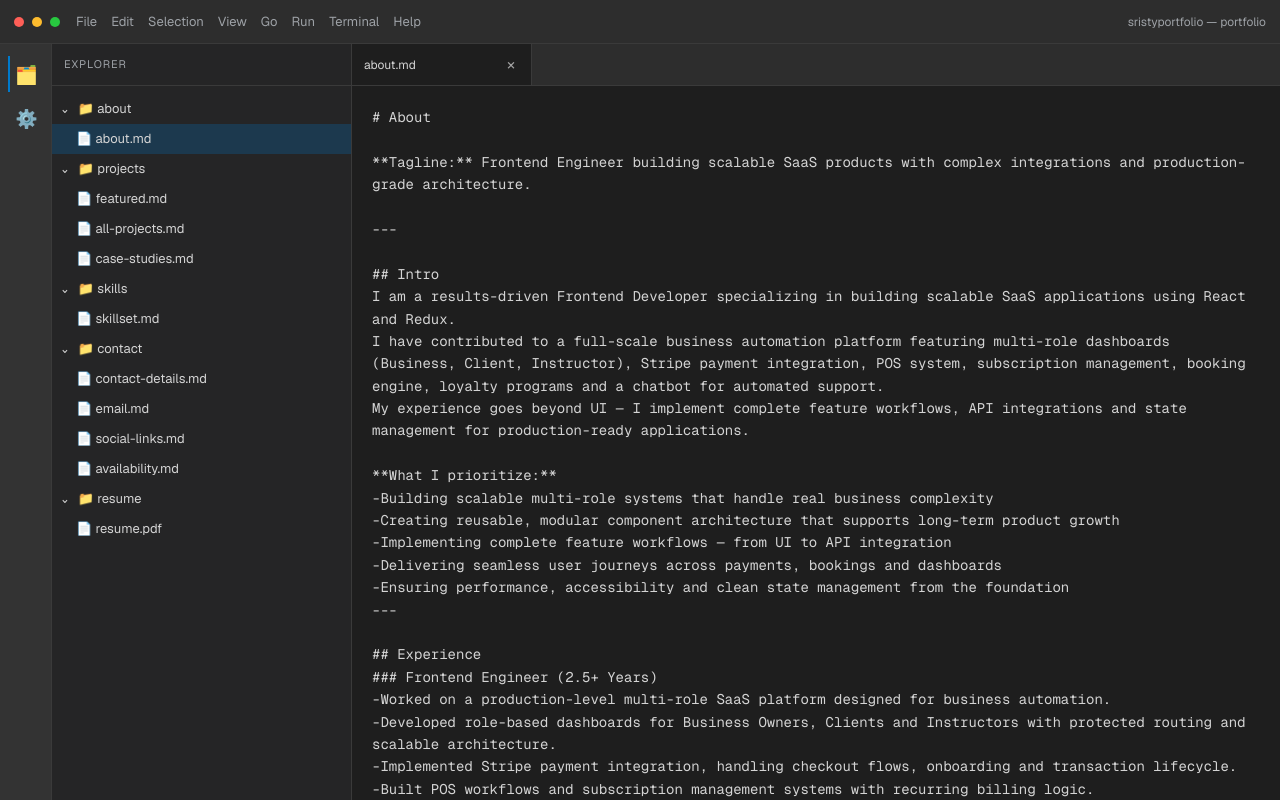
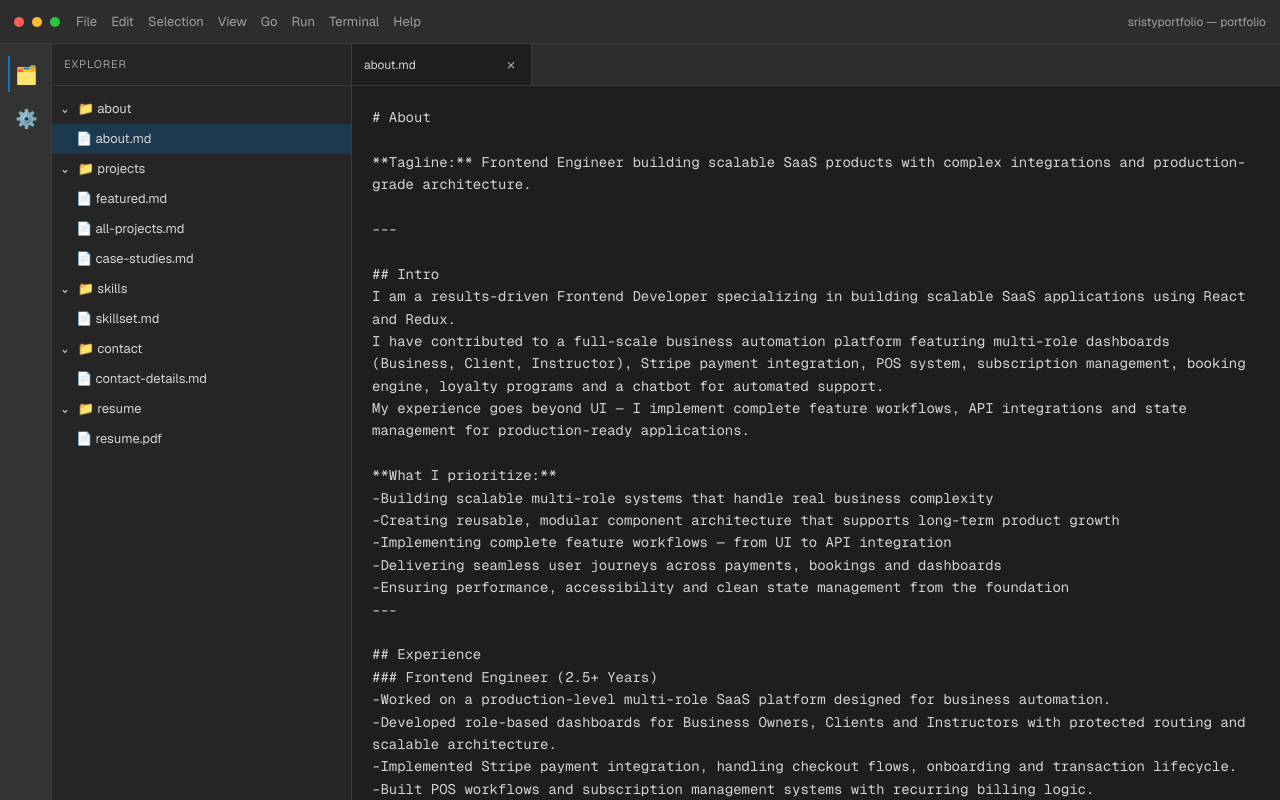
Before and after one commit to SristyVerma/sristyportfolio, a Next.js app: page / in a window 1280 px wide. Shown: the top 800 px of the page. Built offline with nearby package versions, Linux system fonts and the light colour scheme.

Commit message:
Simplify contact folder to a single file

```diff
--- a/src/app/page.tsx
+++ b/src/app/page.tsx
@@ -39,12 +39,7 @@ const fileTree: FileNode[] = [
     id: "contact",
     name: "contact",
     type: "folder",
-    children: [
-      { id: "contact/contact-details.md", name: "contact-details.md", type: "file" },
-      { id: "contact/email.md", name: "email.md", type: "file" },
-      { id: "contact/social-links.md", name: "social-links.md", type: "file" },
-      { id: "contact/availability.md", name: "availability.md", type: "file" },
-    ],
+    children: [{ id: "contact/contact-details.md", name: "contact-details.md", type: "file" }],
   },
   {
     id: "resume",
@@ -121,9 +116,6 @@ My experience goes beyond UI — I implement complete feature workflows, API int
   "projects/case-studies.md": `# Case Studies\n\n- Improving Lighthouse score from 72 to 98\n- Reducing bundle size by 41% with code splitting\n- Increasing retention with UX onboarding`,
   "skills/skillset.md": `# Skills Arsenal 🚀\n\n> I build production-ready frontend systems that scale with product complexity, user growth, and business needs.\n\n---\n\n## 🎨 Frontend\n- React.js\n- Next.js\n- JavaScript (ES6+)\n- TypeScript\n- Redux Toolkit\n- Tailwind CSS\n\n## 🧱 Architecture\n- Role-Based Systems\n- Scalable Component Design\n- State Management\n\n## 🔌 Integrations\n- REST APIs\n- Stripe Integration\n- Authentication & Payment Workflows\n\n## 🛠 Product Development\n- Booking Systems\n- Subscriptions\n- Loyalty Engines\n- POS\n- Chatbot Modules\n\n## ⚙️ Engineering\n- Performance Optimization\n- Git/GitHub\n- Debugging\n\n---\n\n**Core Strength:** Turning complex business workflows into smooth, reliable product experiences.`,
   "contact/contact-details.md": `# Contact Details\n\n- LinkedIn: www.linkedin.com/in/sristy-verma-211ba73a8\n- Email: sristy.verma.work@gmail.com\n- Contact: 7905704385\n- GitHub: https://github.com/SristyVerma`,
-  "contact/email.md": `# Email\n\nhello@sristy.dev`,
-  "contact/social-links.md": `# Social\n\n- GitHub: github.com/sristy\n- LinkedIn: linkedin.com/in/sristy\n- Twitter: x.com/sristy`,
-  "contact/availability.md": `# Availability\n\nOpen for remote frontend opportunities and freelance UI engineering projects.`,
   "resume/resume.pdf": `PDF preview unavailable in mock editor.\n\nUse download action in real implementation.`,
 };
 
```
